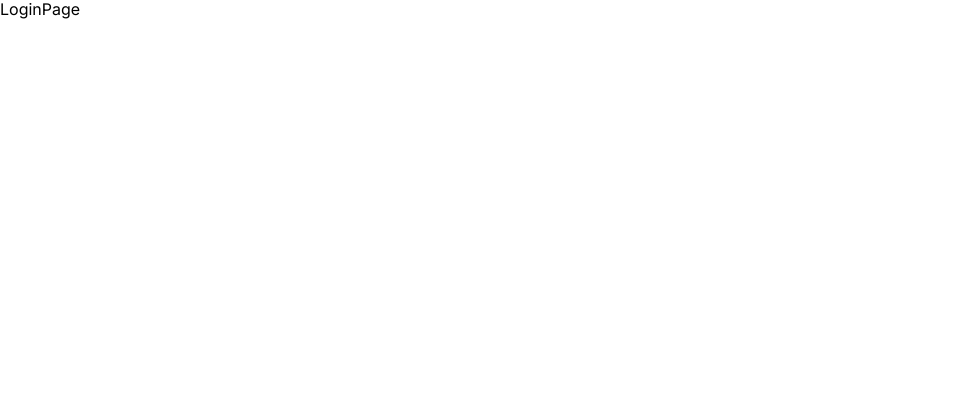
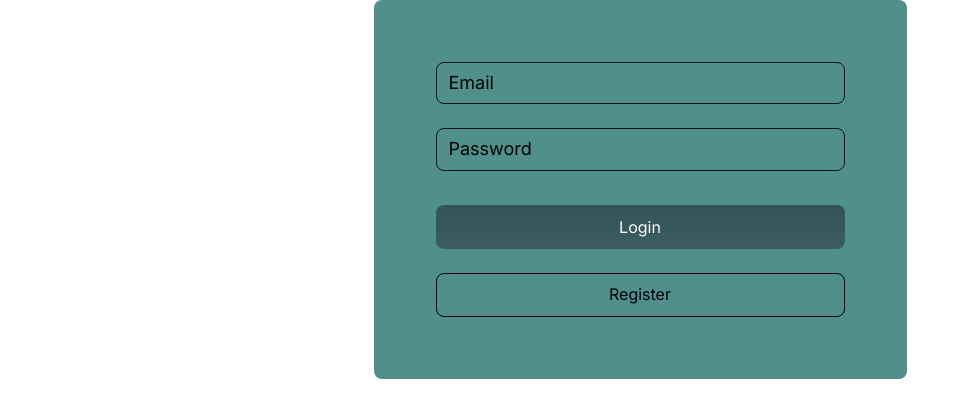
Before and after one commit to ArtemSuleymanov/final-byte-frontend, a React (Vite) app: page /login in a window 1280 px wide. Shown: the top 418 px of the page, without its empty margins (0-969 px from the left). Built offline with nearby package versions, Linux system fonts and the light colour scheme.

Commit message:
added forms & validation

```diff
--- a/package.json
+++ b/package.json
@@ -12,12 +12,15 @@
   "dependencies": {
     "@reduxjs/toolkit": "^2.7.0",
     "clsx": "^2.1.1",
+    "formik": "^2.4.6",
     "modern-normalize": "^3.0.1",
     "react": "^19.0.0",
     "react-dom": "^19.0.0",
+    "react-password-strength-bar": "^0.4.1",
     "react-redux": "^9.2.0",
     "react-router-dom": "^6.29.0",
-    "react-spinners": "^0.15.0"
+    "react-spinners": "^0.15.0",
+    "yup": "^1.6.1"
   },
   "devDependencies": {
     "@eslint/js": "^9.25.0",
--- /dev/null
+++ b/src/components/auth/AuthForm/AuthForm.jsx
@@ -0,0 +1,63 @@
+import { ErrorMessage, Field, Form, Formik } from 'formik';
+import { Link } from 'react-router-dom';
+import ProgressBar from '../../common/ProgressBar/ProgressBar.jsx';
+import s from './AuthForm.module.css';
+
+const AuthForm = ({
+  fields,
+  initialValues,
+  validationSchema,
+  onSubmit,
+  buttonText,
+  link,
+  onPasswordChange,
+  //   passwordValue,
+  onConfirmPasswordChange,
+  confirmPasswordValue,
+}) => {
+  return (
+    <Formik initialValues={initialValues} validationSchema={validationSchema} onSubmit={onSubmit}>
+      {({ handleChange }) => (
+        <Form className={s.form} autoComplete="off">
+          {/* <img className={s.logo} src="/images/logo.svg" alt="logo" /> */}
+
+          {fields.map(({ name, type = 'text', placeholder }) => (
+            <label key={name} className={s.labelWraper}>
+              <Field
+                className={s.input}
+                name={name}
+                type={type}
+                placeholder={placeholder}
+                autoComplete="off"
+                onChange={(e) => {
+                  handleChange(e);
+                  if (name === 'password' && onPasswordChange) {
+                    onPasswordChange(e.target.value);
+                  }
+                  if (name === 'confirmPassword' && onConfirmPasswordChange) {
+                    onConfirmPasswordChange(e.target.value);
+                  }
+                }}
+              />
+              <ErrorMessage className={s.span} name={name} component="span" />
+
+              {name === 'confirmPassword' && confirmPasswordValue && <ProgressBar value={confirmPasswordValue} />}
+            </label>
+          ))}
+
+          <button className={s.button} type="submit">
+            {buttonText}
+          </button>
+
+          {link && (
+            <p className={s.text}>
+              <Link to={link.to}>{link.text}</Link>
+            </p>
+          )}
+        </Form>
+      )}
+    </Formik>
+  );
+};
+
+export default AuthForm;
--- /dev/null
+++ b/src/components/auth/AuthForm/AuthForm.module.css
@@ -0,0 +1,72 @@
+.form {
+  max-width: 533px;
+  display: flex;
+  margin: 0 auto;
+  flex-direction: column;
+  gap: 24px;
+  padding: 62px;
+  border-radius: 8px;
+  background-color: #508f8c;
+}
+
+.labelWraper {
+  display: flex;
+  flex-direction: column;
+  gap: 4px;
+}
+
+.input {
+  padding: 11px 12px;
+  border-radius: 8px;
+  border: 1px solid #081222;
+  outline: none;
+  background-color: inherit;
+}
+
+.input::placeholder {
+  font-size: 18px;
+  color: inherit;
+}
+
+.span {
+  color: red;
+}
+
+.button {
+  text-align: center;
+  height: 44px;
+  background: linear-gradient(180deg, #355359 0%, #3b5d63 100%);
+  margin: 0 auto;
+  margin-top: 10px;
+  width: 409px;
+  padding: 11px 79px;
+  border-radius: 8px;
+  color: #fcfcfc;
+  border: none;
+  cursor: pointer;
+  transition: all 0.4s ease-in-out;
+  &:hover,
+  &:focus {
+    background-color: lightcyan;
+  }
+}
+
+.text {
+  height: 44px;
+  margin: 0 auto;
+  border: 1px solid black;
+  border-radius: 8px;
+  padding: 11px 79px;
+  width: 409px;
+  text-align: center;
+}
+
+.logo {
+  width: 182px;
+  height: 94px;
+  margin: 0 auto;
+}
+
+/* .barWrap {
+  color: wheat;
+} */
--- a/src/components/auth/LoginForm/LoginForm.jsx
+++ b/src/components/auth/LoginForm/LoginForm.jsx
@@ -1,9 +1,45 @@
-import React from 'react'
+import * as Yup from 'yup';
+import AuthForm from '../AuthForm/AuthForm.jsx';
+
+const loginFields = [
+  { name: 'email', type: 'email', placeholder: 'Email' },
+  { name: 'password', type: 'password', placeholder: 'Password' },
+];
+
+const loginInitialValues = {
+  email: '',
+  password: '',
+};
+
+const loginValidationSchema = Yup.object({
+  email: Yup.string().email('Invalid email format').max(64, 'Too long!').required('Required'),
+  password: Yup.string()
+    .min(8, 'Too short!')
+    .max(64, 'Too long!')
+    .matches(/^[A-Za-z0-9]+$/, 'Only Latin letters')
+    .matches(/[A-Z]/, 'Must have 1 uppercase')
+    .matches(/\d/, 'Must have 1 number')
+    .required('Required'),
+});
 
 const LoginForm = () => {
+  const handleSubmit = (values, actions) => {
+    console.log('Login form submitted:', values);
+    actions.resetForm();
+  };
+
   return (
-    <div>LoginForm</div>
-  )
-}
+    <div>
+      <AuthForm
+        fields={loginFields}
+        initialValues={loginInitialValues}
+        validationSchema={loginValidationSchema}
+        onSubmit={handleSubmit}
+        buttonText="Login"
+        link={{ to: '/register', text: 'Register' }}
+      />
+    </div>
+  );
+};
 
-export default LoginForm
+export default LoginForm;
--- a/src/components/auth/RegistrationForm/RegistrationForm.jsx
+++ b/src/components/auth/RegistrationForm/RegistrationForm.jsx
@@ -1,7 +1,73 @@
+import { useState } from 'react';
+import * as Yup from 'yup';
+import AuthForm from '../AuthForm/AuthForm.jsx';
+
+const registrationFields = [
+  { name: 'name', placeholder: 'Name' },
+  { name: 'email', type: 'email', placeholder: 'Email' },
+  { name: 'password', type: 'password', placeholder: 'Password' },
+  {
+    name: 'confirmPassword',
+    type: 'password',
+    placeholder: 'Confirm Password',
+  },
+];
+
+const registrationInitialValues = {
+  name: '',
+  email: '',
+  password: '',
+  confirmPassword: '',
+};
+
+const registrationValidationSchema = Yup.object({
+  name: Yup.string()
+    .min(2, 'Too Short!')
+    .max(32, 'Too Long!')
+    .required('Required')
+    .matches(/^[A-Za-zА-Яа-яЄєІіЇїҐґ-\s]+$/, 'Invalid format'),
+  email: Yup.string().email('Invalid email format').max(64, 'Too long!').required('Required'),
+  password: Yup.string()
+    .min(8, 'Too short!')
+    .max(64, 'Too long!')
+    .matches(/^[A-Za-z0-9]+$/, 'Only Latin letters')
+    .matches(/[A-Z]/, 'Must have 1 uppercase')
+    .matches(/\d/, 'Must have 1 number')
+    .required('Required'),
+  confirmPassword: Yup.string()
+    .oneOf([Yup.ref('password'), null], 'Passwords must match')
+    .required('Required'),
+});
+
 const RegistrationForm = () => {
+  const [passwordValue, setPasswordValue] = useState('');
+  const [confirmPasswordValue, setConfirmPasswordValue] = useState('');
+
+  const handleSubmit = (values, actions) => {
+    console.log('Register values:', values);
+    actions.resetForm();
+    // Тут буде логіка реєстрації
+  };
+
   return (
-    <div>RegistrationForm</div>
-  )
-}
+    <>
+      <AuthForm
+        fields={registrationFields}
+        initialValues={registrationInitialValues}
+        validationSchema={registrationValidationSchema}
+        onSubmit={handleSubmit}
+        buttonText="Register"
+        link={{
+          to: '/login',
+          text: 'Login',
+        }}
+        onPasswordChange={setPasswordValue}
+        passwordValue={passwordValue}
+        onConfirmPasswordChange={setConfirmPasswordValue}
+        confirmPasswordValue={confirmPasswordValue}
+      />
+    </>
+  );
+};
 
-export default RegistrationForm
+export default RegistrationForm;
--- a/src/components/common/ProgressBar/ProgressBar.jsx
+++ b/src/components/common/ProgressBar/ProgressBar.jsx
@@ -1,7 +1,12 @@
-const ProgressBar = () => {
+import PasswordStrengthBar from 'react-password-strength-bar';
+import s from './ProgressBar.module.css';
+
+const ProgressBar = ({ value }) => {
   return (
-    <div>ProgressBar</div>
-  )
-}
+    <div className={s.barWrap}>
+      <PasswordStrengthBar password={value} />
+    </div>
+  );
+};
 
-export default ProgressBar
+export default ProgressBar;
--- a/src/components/common/ProgressBar/ProgressBar.module.css
+++ b/src/components/common/ProgressBar/ProgressBar.module.css
@@ -0,0 +1,3 @@
+.barWrap {
+  margin-top: 4px;
+}
--- a/src/pages/LoginPage/LoginPage.jsx
+++ b/src/pages/LoginPage/LoginPage.jsx
@@ -1,11 +1,7 @@
-import styles from "./LoginPage.module.css";
+import LoginForm from '../../components/auth/LoginForm/LoginForm.jsx';
 
 const LoginPage = () => {
-  return (
-    <div className={styles.back}>
-      LoginPage
-    </div>
-  );
+  return <LoginForm />;
 };
 
 export default LoginPage;
--- a/src/pages/RegistrationPage/RegistrationPage.jsx
+++ b/src/pages/RegistrationPage/RegistrationPage.jsx
@@ -1,7 +1,7 @@
+import RegistrationForm from '../../components/auth/RegistrationForm/RegistrationForm.jsx';
+
 const RegistrationPage = () => {
-  return (
-    <div>RegistrationPage</div>
-  )
-}
+  return <RegistrationForm />;
+};
 
-export default RegistrationPage
+export default RegistrationPage;
```
